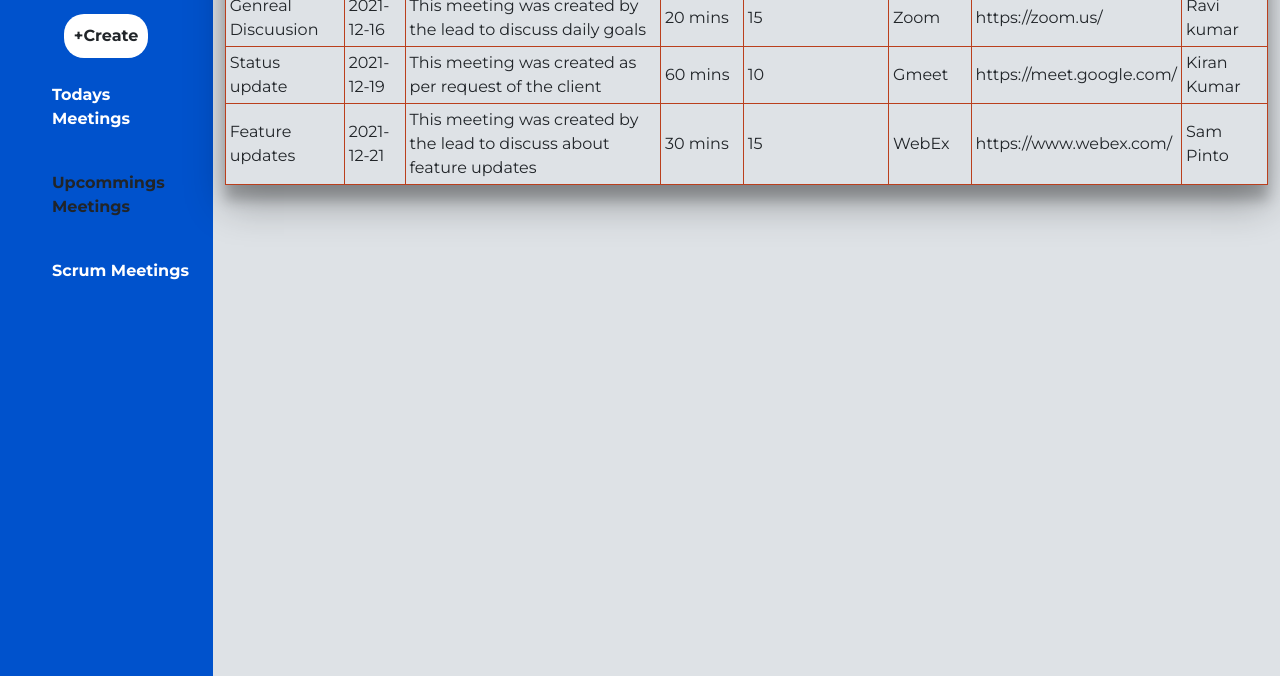
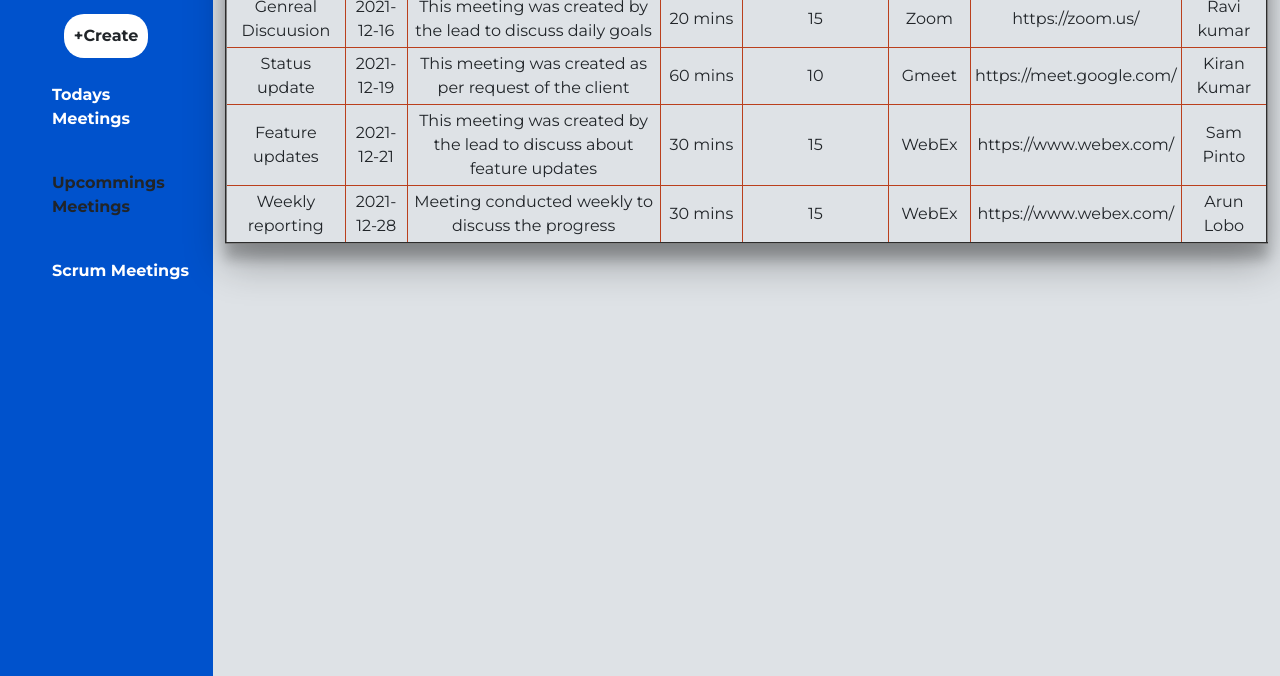
Before and after one commit to anushgs/Lab_programs-Lab_01, a plain HTML site: page upcomingMeeting.html in a window 1280 px wide. Shown: the part 180-856 px from the top of the page. Drawn offline with nearby package versions, Linux system fonts and the light colour scheme.

Commit message:
lab 4_final

```diff
--- a/upcomingMeeting.css
+++ b/upcomingMeeting.css
@@ -13,6 +13,7 @@ table {
     border: 1.5px solid #ba3f1d;
     border-collapse: collapse;
     padding: 4px;
+    text-align: center;
 
   }
 
--- a/upcomingMeeting.html
+++ b/upcomingMeeting.html
@@ -82,9 +82,10 @@
       </div>
     </div>
 
- <div class ='container'>
+ <div class ='container animate__animated animate__zoomIn'>
     <h1 style="text-align:center">Upcoming Meetings Info</h1>
-      <table >
+
+    <table border="2" align="center">
       <tr>
          <th>Title</th>
          <th>Date</th>
@@ -125,6 +126,16 @@
          <td>https://www.webex.com/</td>
          <td>Sam Pinto </td>
       </tr>
+      <tr>
+         <td>Weekly reporting</td>
+         <td>2021-12-28</td>
+         <td>Meeting conducted weekly to discuss the progress</td>
+         <td> 30 mins</td>
+         <td>15</td>
+         <td>WebEx</td>
+         <td>https://www.webex.com/</td>
+         <td>Arun Lobo </td>
+      </tr>
    </table>
     </div>
   </section>
```
Also changed, not shown: upcomingMeeting.xml (+20 -0 lines), 1 other file. Lines whose indentation alone changed are shown as unchanged.
